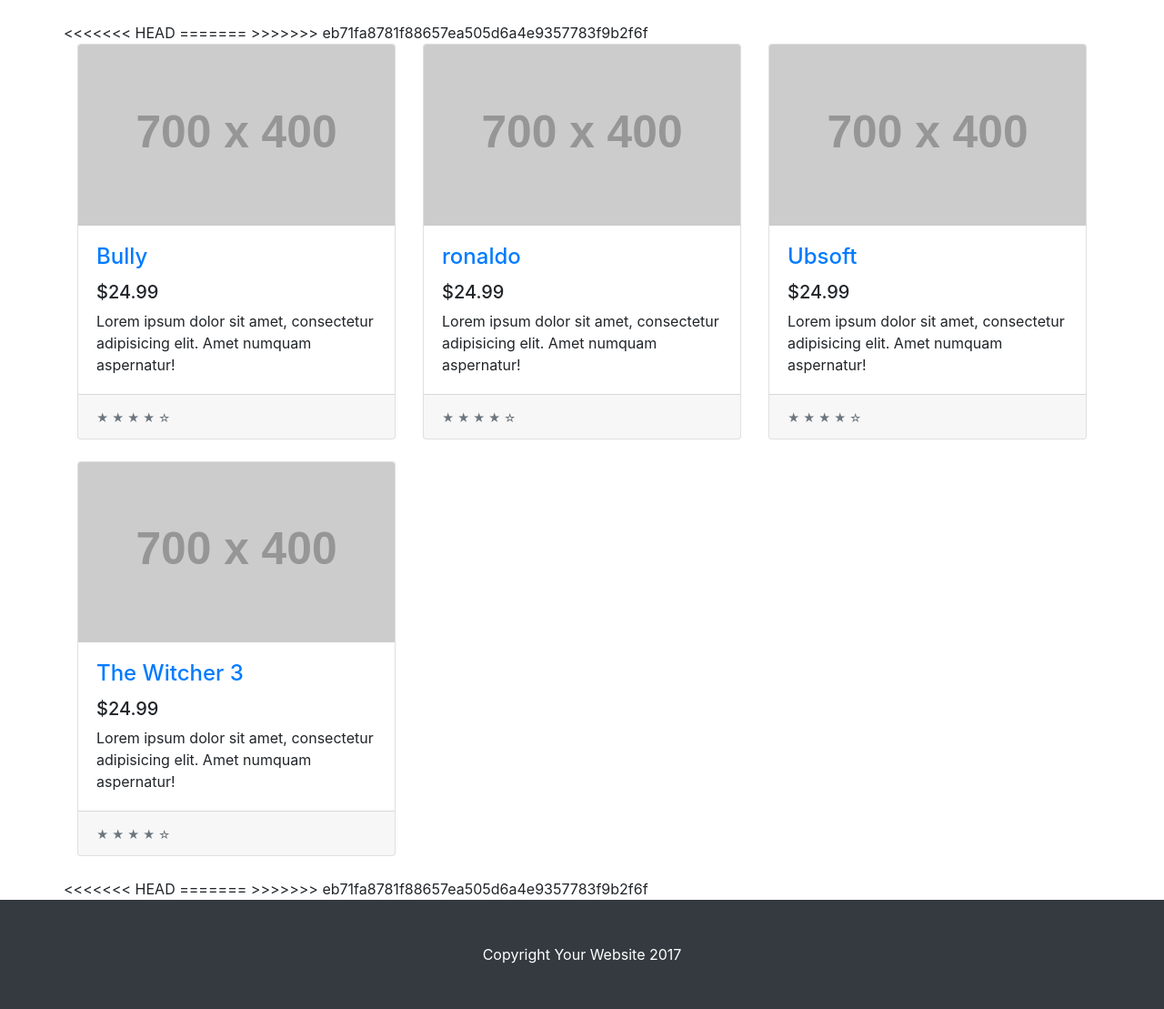
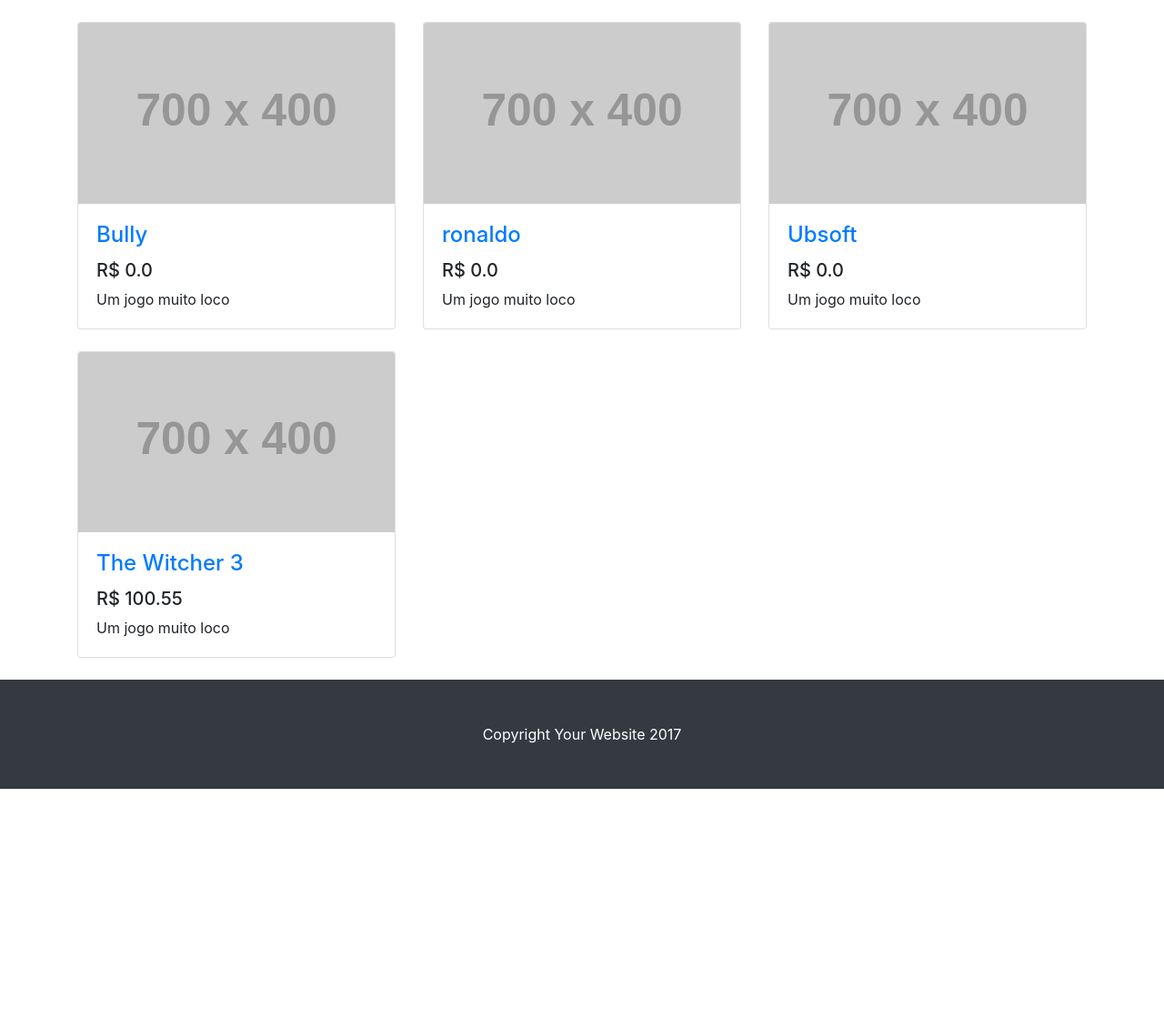
Before and after one commit to vikvik98/PI-2018.2, a Django app: page / in a window 1280 px wide. Shown: the part 56-1165 px from the top of the page at 91% size. After the commit the page ends 923 px from the top, so only its background shows below. Run offline with Django 3.2, Linux system fonts and the light colour scheme; data comes from the database, SQL or seed files in the repository; both versions use the stored data as it was after the commit; grey boxes labelled with a size stand in for pictures from a placeholder-image service; some libraries are stand-ins or nearby versions.

Commit message:
modificando home

```diff
--- a/mygames/games/templates/home.html
+++ b/mygames/games/templates/home.html
@@ -1,9 +1,5 @@
 {% extends "base.html" %}
 {% block body %}
-<<<<<<< HEAD
-=======
-
->>>>>>> eb71fa8781f88657ea505d6a4e9357783f9b2f6f
 
 <div class="col-lg-12">
     <div class="row">
@@ -15,20 +11,13 @@
                 <h4 class="card-title">
                     <a href="#">{{jogo.nome}}</a>
                 </h4>
-                <h5>$24.99</h5>
-                <p class="card-text">Lorem ipsum dolor sit amet, consectetur adipisicing elit. Amet numquam aspernatur!</p>
-                </div>
-                <div class="card-footer">
-                <small class="text-muted">&#9733; &#9733; &#9733; &#9733; &#9734;</small>
+                <h5>R$ {{jogo.preco}}</h5>
+                <p class="card-text">Um jogo muito loco</p>
                 </div>
             </div>
         </div>
         {% endfor %}
     </div>
 </div>
-<<<<<<< HEAD
-=======
-
->>>>>>> eb71fa8781f88657ea505d6a4e9357783f9b2f6f
 
 {% endblock %}
```
Also changed, not shown: mygames/db.sqlite3.
